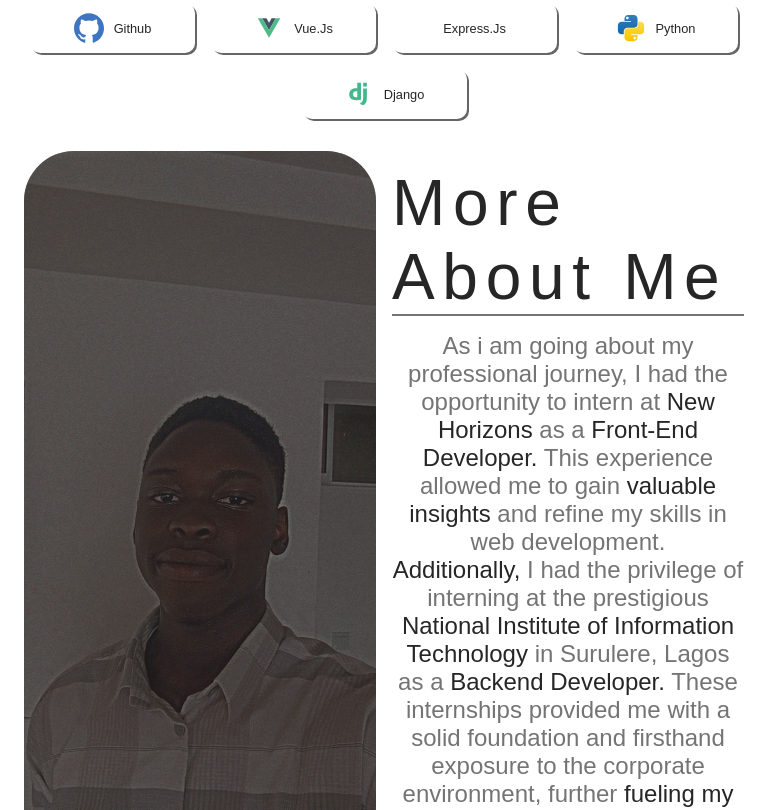
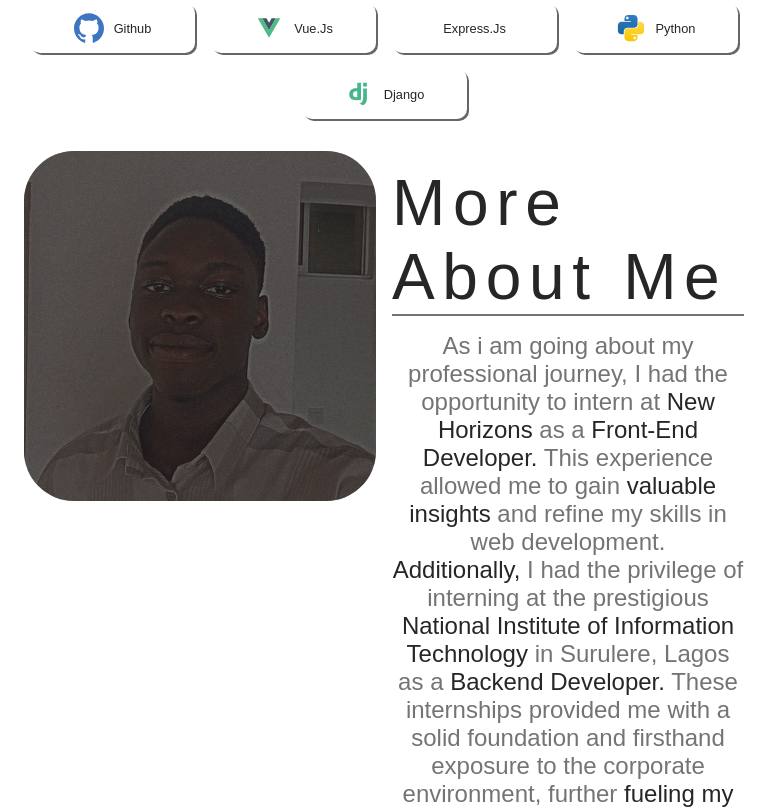
Before and after one commit to AduDanielTech/Adu-Daniel, a plain HTML site: page Portfolio-website/index.html in a window 768 px wide. Shown: the part 1704-2514 px from the top of the page. Drawn offline with nearby package versions, Linux system fonts and the light colour scheme; no server answers.

Commit message:
fixed style

```diff
--- a/Portfolio-website/style.css
+++ b/Portfolio-website/style.css
@@ -1296,6 +1296,12 @@ text-transform: uppercase;
         font-size: 0.8rem;
         gap: 1rem;
     }
+    .wide-image{
+        width: 100%;
+        height: 350px;
+        background-image: url(./image/me-pic.jpg);
+        border-radius: 50px;
+      }
 
     }
 
```
